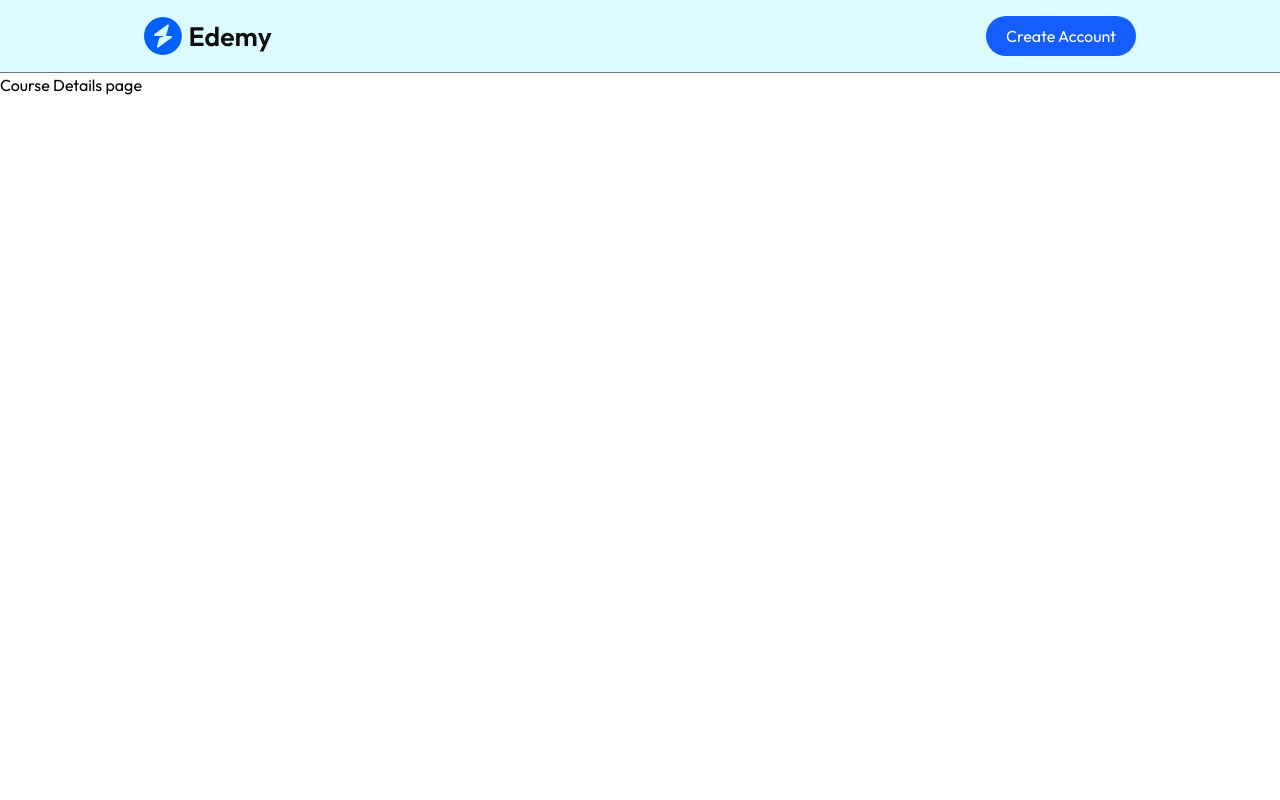
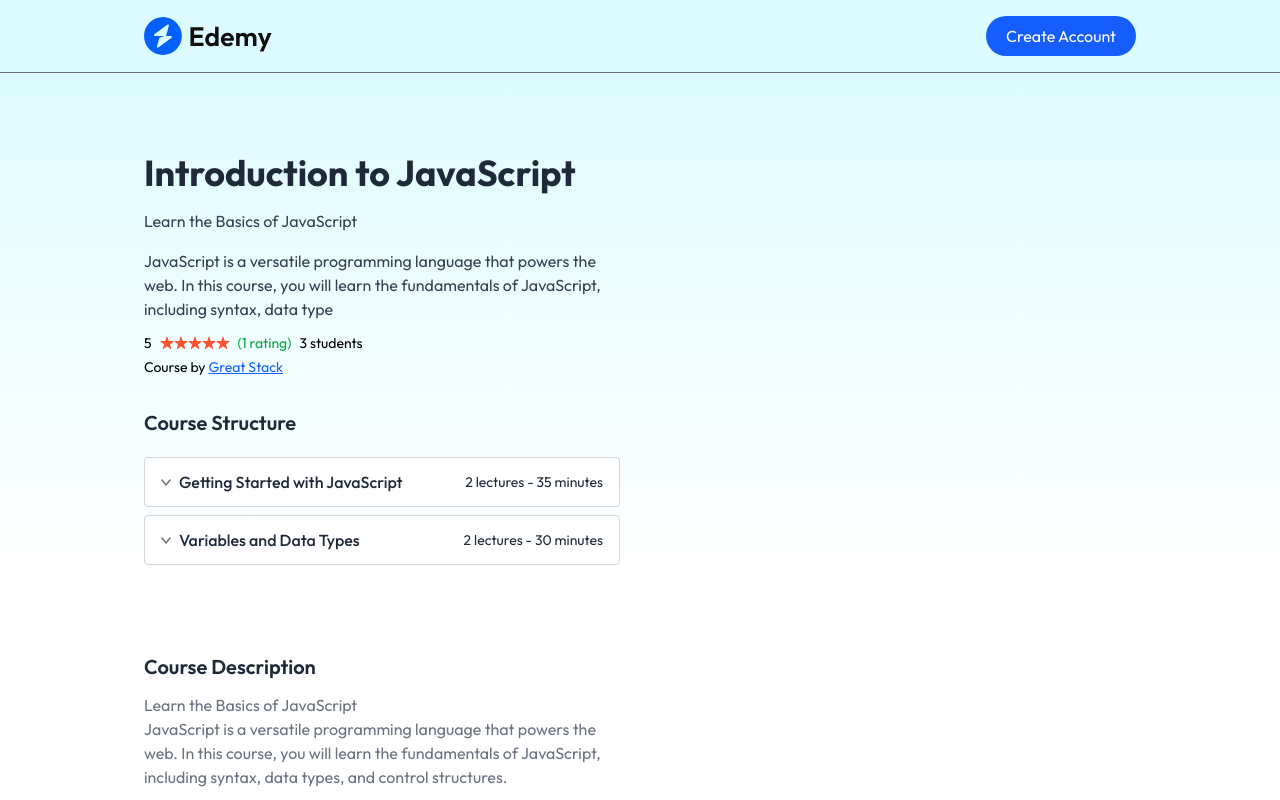
Before and after one commit to hariswaran-v/edemy-web-app, a React (Vite) app in the folder client/: page /course/605c72efb3f1c2b1f8e4e1a1 in a window 1280 px wide. Shown: the top 800 px of the page. Built offline with nearby package versions, Linux system fonts and the light colour scheme; no server answers; a web font is replaced by a local one.

Commit message:
feat(ui): course details page

```diff
--- a/client/src/components/student/CourseCard.jsx
+++ b/client/src/components/student/CourseCard.jsx
@@ -14,7 +14,7 @@ const CourseCard = ({ course }) => {
       <img className="w-full" src={course.courseThumbnail} alt="" />
       <div className="p-3 text-left">
         <h3 className="text-base font-semibold">{course.courseTitle}</h3>
-        <p className="text-gray-500">{course.educator.name}</p>
+        <p className="text-gray-500">Great Stack</p>
         <div className="flex items-center space-x-2">
           <p>{calculateRating(course)}</p>
           <div className="flex items-center">
@@ -31,7 +31,7 @@ const CourseCard = ({ course }) => {
               />
             ))}
           </div>
-          <p className="text-gray-500">22</p>
+          <p className="text-gray-500">{course.courseRatings.length}</p>
         </div>
         <p className="text-base font-semibold text-gray-800">
           {rupees}
--- a/client/src/context/AppContextProvider.jsx
+++ b/client/src/context/AppContextProvider.jsx
@@ -2,6 +2,7 @@ import { useEffect, useState } from "react";
 import { dummyCourses } from "../assets/assets";
 import { AppContext } from "./AppContext";
 import { useNavigate } from "react-router-dom";
+import humanizeDuration from "humanize-duration";
 
 export const AppContextProvider = (props) => {
   const rupees = import.meta.env.VITE_RUPEES;
@@ -16,14 +17,52 @@ export const AppContextProvider = (props) => {
 
   // Function to calculate average rating of course
   const calculateRating = (course) => {
-    if (course.courseRatings.length === 0) {
-      return 0;
-    }
+    if (!course || course.courseRatings.length === 0) return 0;
+
     let totalRating = 0;
     course.courseRatings.forEach((rating) => {
       totalRating += rating.rating;
     });
     return totalRating / course.courseRatings.length;
+  };
+
+  // Function to calculate chapter time
+  const calculateChapterTime = (chapter) => {
+    if (!chapter || !chapter.chapterContent) return "0m";
+
+    let time = 0;
+    chapter.chapterContent.forEach((lecture) => {
+      time += lecture.lectureDuration; // Fixed
+    });
+
+    return humanizeDuration(time * 60 * 1000, { units: ["h", "m"] });
+  };
+
+  // Function to calculate total course duration
+  const calculateCourseDuration = (course) => {
+    if (!course || !course.courseContent) return "0m";
+
+    let time = 0;
+    course.courseContent.forEach((chapter) => {
+      chapter.chapterContent.forEach((lecture) => {
+        time += lecture.lectureDuration;
+      });
+    });
+
+    return humanizeDuration(time * 60 * 1000, { units: ["h", "m"] });
+  };
+
+  // Function to calculate total number of lectures
+  const calculateNoOfLectures = (course) => {
+    if (!course || !course.courseContent) return 0;
+
+    let totalLectures = 0;
+    course.courseContent.forEach((chapter) => {
+      if (Array.isArray(chapter.chapterContent)) {
+        totalLectures += chapter.chapterContent.length;
+      }
+    });
+    return totalLectures;
   };
 
   useEffect(() => {
@@ -37,7 +76,11 @@ export const AppContextProvider = (props) => {
     calculateRating,
     isEducator,
     setIsEducator,
+    calculateNoOfLectures,
+    calculateCourseDuration,
+    calculateChapterTime,
   };
+
   return (
     <AppContext.Provider value={value}>{props.children}</AppContext.Provider>
   );
--- a/client/src/pages/student/CourseDetails.jsx
+++ b/client/src/pages/student/CourseDetails.jsx
@@ -1,7 +1,176 @@
-import React from "react";
+import React, { useContext, useEffect, useState } from "react";
+import { useParams } from "react-router-dom";
+import { AppContext } from "../../context/AppContext";
+import Loading from "../../components/student/Loading";
+import { assets } from "../../assets/assets";
+import humanizeDuration from "humanize-duration";
 
 const CourseDetails = () => {
-  return <div>Course Details page</div>;
+  const { id } = useParams();
+  const [courseData, setCourseData] = useState(null);
+  const [openSections, setOpenSections] = useState({});
+  const {
+    allCourses,
+    calculateRating,
+    calculateNoOfLectures,
+    calculateCourseDuration,
+    calculateChapterTime,
+  } = useContext(AppContext);
+
+  // Fetch course data based on id
+  const fetchCourseData = () => {
+    const findCourse = allCourses.find((course) => course._id === id);
+    setCourseData(findCourse);
+  };
+
+  useEffect(() => {
+    fetchCourseData();
+  }, [allCourses, id]);
+
+  if (!courseData) return <Loading />;
+
+  const toggleSection = (i) => {
+    setOpenSections((prev) => ({ ...prev, [i]: !prev[i] }));
+  };
+
+  return (
+    <div className="relative w-full">
+      {/* Gradient Background */}
+      <div className="absolute top-0 left-0 w-full h-[500px] bg-gradient-to-b from-cyan-100/70 to-white z-0"></div>
+
+      {/* Content */}
+      <div className="relative z-10 flex md:flex-row flex-col-reverse gap-10 md:px-36 px-8 pt-20 text-left">
+        {/* Left Column */}
+        <div className="flex-1">
+          <h1 className="text-4xl font-bold text-gray-800 mb-4">
+            {courseData.courseTitle}
+          </h1>
+          <p
+            className="text-gray-700 space-y-4"
+            dangerouslySetInnerHTML={{
+              __html: courseData.courseDescription.slice(0, 200),
+            }}
+          ></p>
+          {/* review and ratings */}
+          <div className="flex items-center space-x-2 pt-3 pb-1 text-sm">
+            <p>{calculateRating(courseData)}</p>
+            <div className="flex items-center">
+              {[...Array(5)].map((_, i) => (
+                <img
+                  key={i}
+                  src={
+                    i < Math.floor(calculateRating(courseData))
+                      ? assets.star
+                      : assets.star_blank
+                  }
+                  alt=""
+                  className="w-3.5 h-3.5 "
+                />
+              ))}
+            </div>
+            <p className="text-green-600">
+              ({courseData.courseRatings.length}
+              {courseData.courseRatings.length > 1 ? " ratings" : " rating"})
+            </p>
+            <p>
+              {courseData.enrolledStudents.length}{" "}
+              {courseData.enrolledStudents.length > 1 ? "students" : "student"}
+            </p>
+          </div>
+          <p className="text-sm">
+            Course by{" "}
+            <span className="text-blue-600 underline">Great Stack</span>
+          </p>
+          <div className="pt-8 text-gray-800">
+            <h2 className="text-xl font-semibold">Course Structure</h2>
+            <div className="pt-5 ">
+              {courseData.courseContent.map((chapter, i) => (
+                <div
+                  key={i}
+                  className="border border-gray-300 bg-white mb-2 rounded"
+                >
+                  <div
+                    className="flex items-center justify-between px-4 py-3 cursor-pointer select-none"
+                    onClick={() => toggleSection(i)}
+                  >
+                    <div className="flex items-center gap-2">
+                      <img
+                        className={`transform transition-transform ${
+                          openSections[i] ? "rotate-180" : ""
+                        }`}
+                        src={assets.down_arrow_icon}
+                        alt="arrow icon"
+                      />
+                      <p className="font-medium md:text-base text-sm">
+                        {chapter.chapterTitle}
+                      </p>
+                    </div>
+                    <p className="text-sm md:text-default">
+                      {" "}
+                      {chapter.chapterContent.length} lectures -{" "}
+                      {calculateChapterTime(chapter)}
+                    </p>
+                  </div>
+                  <div
+                    className={`overflow-hidden transition-all duration-300 ${
+                      openSections[i] ? "max-h-96" : "max-h-0"
+                    }`}
+                  >
+                    <ul className="list-disc md:pl-10 pl-4 pr-4 py-2 text-gray-600 border-t border-gray-300">
+                      {chapter.chapterContent.map((lecture, i) => (
+                        <li key={i} className="flex items-start gap-2 py-1">
+                          <img
+                            src={assets.play_icon}
+                            alt="play icon"
+                            className="w-4 h-4 mt-1"
+                          />
+                          <div className="flex items-center justify-between w-full text-gray-800 text-sm  md:text-default">
+                            <p>{lecture.lectureTitle}</p>
+                            <div className="flex gap-2">
+                              {lecture.isPreviewFree && (
+                                <p className="text-blue-500 cursor-pointer">
+                                  Preview
+                                </p>
+                              )}
+                              <p>
+                                {humanizeDuration(
+                                  lecture.lectureDuration * 60 * 1000,
+                                  { units: ["h", "m"] }
+                                )}
+                              </p>
+                            </div>
+                          </div>
+                        </li>
+                      ))}
+                    </ul>
+                  </div>
+                </div>
+              ))}
+            </div>
+          </div>
+          <div className="py-20 text-sm md:text-base text-gray-500">
+            <h3 className="text-xl font-semibold text-gray-800">
+              Course Description
+            </h3>
+            <div
+              className="pt-3 prose prose-gray max-w-none
+      [&>p]:mb-4          /* space between paragraphs */
+      [&>ul]:list-disc    /* ul -> dot list */
+      [&>ul]:pl-6         /* ul left padding */
+      [&>li]:mb-2         /* li spacing */
+    "
+              dangerouslySetInnerHTML={{
+                __html: courseData.courseDescription,
+              }}
+            />
+          </div>
+        </div>
+
+        {/* Right Column (for future use, e.g., video, enroll button) */}
+        <div className="flex-1">{/* Placeholder or additional content */}</div>
+      </div>
+    </div>
+  );
 };
 
 export default CourseDetails;
```
